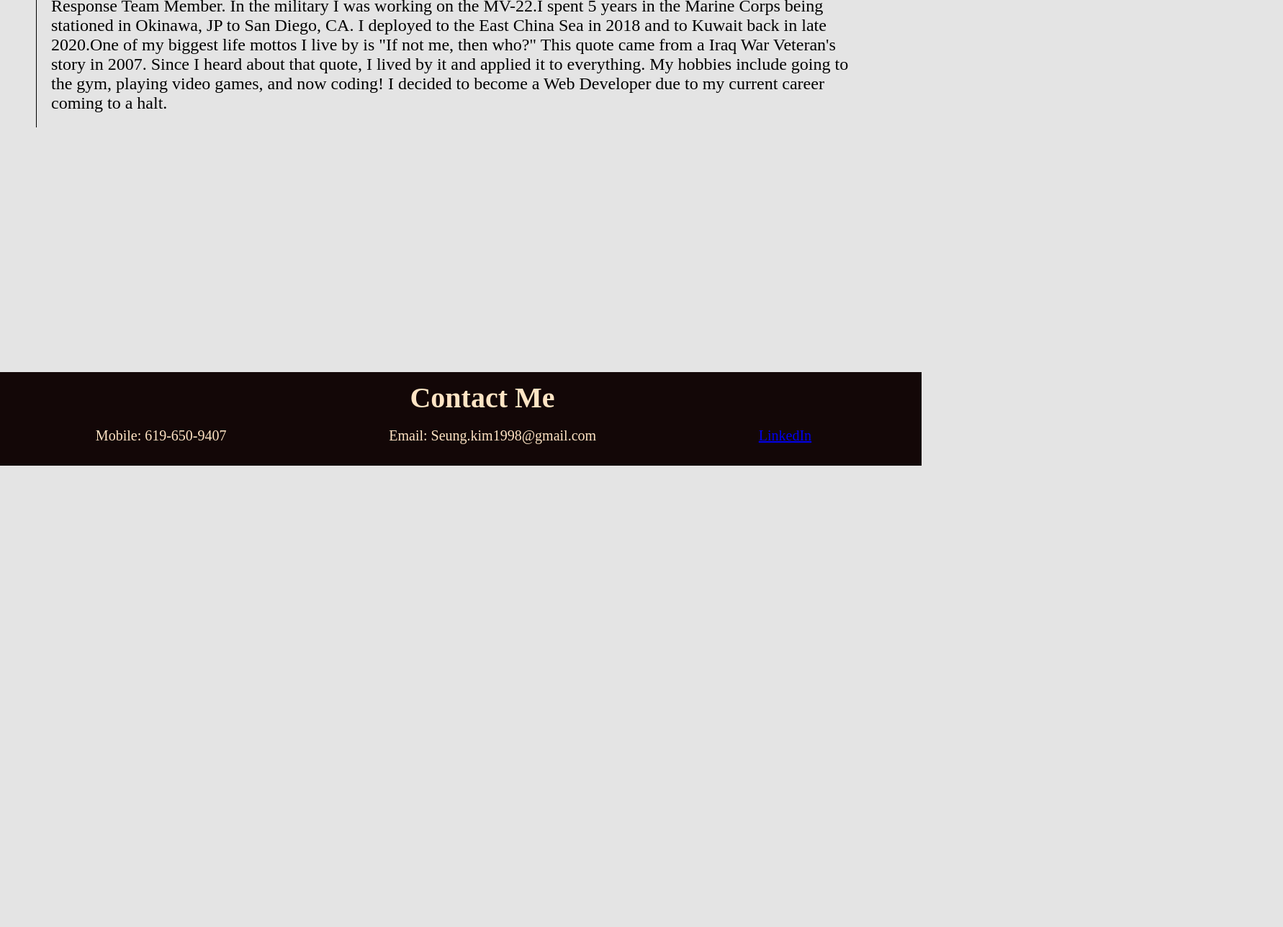
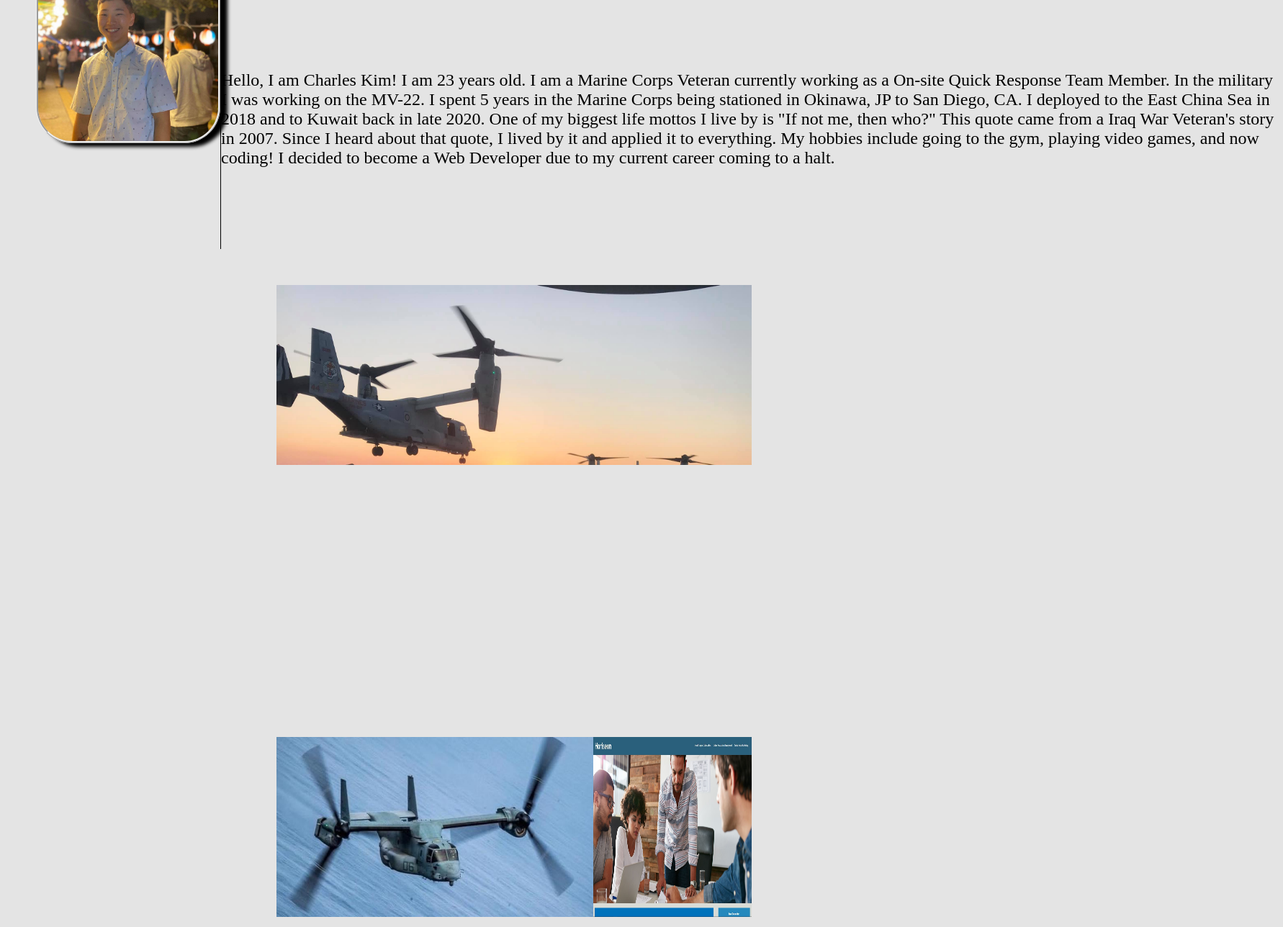
Before and after one commit to kims1998/Learn-About-Me, a plain HTML site: page index.html in a window 1280 px wide. Shown: the part 299-1587 px from the top of the page at 72% size, 1782 px wide, since content can reach past the window. Before the commit the page ends 946 px from the top, so only its background shows below. Drawn offline with Linux system fonts and the light colour scheme; files whose address does not match are found by name.

Commit message:
made final changes to files and lines

```diff
--- a/index.html
+++ b/index.html
@@ -28,18 +28,35 @@
 
     <main class="content">
         <section id="About-Me" class="About-Me">
-            <img src="file:///C:/Users/hocol/OneDrive/Desktop/CODING/Homework/AboutMe/Learn-About-Me/Assets/Img/Self%20Portrait.jpg" alt="Picture of Me">
+            <img class="Me" src="file:///C:/Users/hocol/OneDrive/Desktop/CODING/Homework/AboutMe/Learn-About-Me/Img/Self%20Portrait.jpg" alt="Picture of Me">
                 <aside class="Right">
                     <h2>About Me</h2>
                     <p>
                         Hello, I am Charles Kim! I am 23 years old. I am a Marine Corps Veteran currently working as a On-site Quick Response Team Member. In the military I was working
-                        on the MV-22.I spent 5 years in the Marine Corps being stationed in Okinawa, JP to San Diego, CA. I deployed to the East China Sea in 2018 and to Kuwait back
-                        in late 2020.One of my biggest life mottos I live by is "If not me, then who?" This quote came from a Iraq War Veteran's story in 2007. Since I heard about
+                        on the MV-22. I spent 5 years in the Marine Corps being stationed in Okinawa, JP to San Diego, CA. I deployed to the East China Sea in 2018 and to Kuwait back
+                        in late 2020. One of my biggest life mottos I live by is "If not me, then who?" This quote came from a Iraq War Veteran's story in 2007. Since I heard about
                         that quote, I lived by it and applied it to everything. My hobbies include going to the gym, playing video games, and now coding! I decided to become a Web
                         Developer due to my current career coming to a halt.
                      </p>
                 </aside>
         </section>
+
+    <section class="work" id="Work">
+        <div class="Photos">
+            <div class="Top">
+                <Image src="file:///C:/Users/hocol/OneDrive/Desktop/CODING/Homework/AboutMe/Learn-About-Me/Img/VMM-262.jpg" alt="MV-22 Unit VMM-262"></a>
+            </div>
+                <div class="Bot-Left">
+                    <image src="file:///C:/Users/hocol/OneDrive/Desktop/CODING/Homework/AboutMe/Learn-About-Me/Img/Image%20Left.JPG" alt="Left half 22">
+                </div>
+                <div class="Bot-Mid">
+                    <image src="file:///C:/Users/hocol/OneDrive/Desktop/CODING/Homework/AboutMe/Learn-About-Me/Img/Image%20Right.JPG" alt="Right half 22">
+                </div>
+            <div class="Bot-Right">
+                <image src="file:///C:/Users/hocol/OneDrive/Desktop/CODING/Homework/AboutMe/Learn-About-Me/Img/Horiseon.JPG" alt="Horiseon Web page">
+            </div>
+        </div>
+    </section>
     </main>
 
 
--- a/style.css
+++ b/style.css
@@ -7,20 +7,21 @@
 /*THIS IS FOR THE WHOLE BODY*/
   body {
     background-color: #e4e4e4fa;
-    max-height:100%;
+    display:grid;
+    grid-template-columns: 30% 70%;
+    grid-template-rows: 1fr 10fr 1fr;
+    grid-gap: 1em;
   }
 
 /*THIS IS THE HEADER PORTION*/
   header {
-    display:flex;
-    flex-flow: row wrap;
-    justify-content: space-between;
+    grid-column: 1 / 3;
+    grid-row: 1 / 2;
     padding: 20px;
     background-color: #130707;
   }
 
         header h1 {
-          display: inline-block;
           font-size: 48px;
           color: white;
         }
@@ -38,7 +39,6 @@
         }
 
   header nav ul li {
-    display: inline-block;
     margin-left: 25px;
   }
 
@@ -47,15 +47,18 @@
     color: blue;
   }
 
+.content {
+  display:grid;
+  grid-template-columns: 30% 70%;
+  grid-template-rows: 2fr 5fr;
+}
+
+
   /*THIS IS THE RIGHT SIDE PORTION*/
   .Right{
-    display: flex;
-    flex-wrap: wrap;
-    padding: 20px;
-    float: right;
+    display:grid;
+    grid-area: 1 / 2;
     width: 1475px;
-    position: relative;
-    top: 60px;
     border-left: 1px;
     border-color: black;
     border-left-style: solid;
@@ -69,8 +72,7 @@
 
   /*THIS IS THE PICTURE AND THE "ABOUT ME" */
   .About-Me {
-    display:flex;
-    justify-content: flex-end;
+    display:grid;
     padding: 50px;
     color: black;
     font-size: 24px;
@@ -80,18 +82,61 @@
       font-size: 36px;
   }
 
-  img {
+  .Me {
     width: 250px;
+    height: 250px;
     border-radius: 50px;
     border-style: ridge;
     box-shadow: 10px 5px 5px rgb(0, 0, 0);
-    position: absolute;
-    left: 30px;
-    bottom: 519px;
   }
+
+  /*THIS IS THE WORK PORTION*/
+  .Photos {
+    display: flex;
+    flex-flow: row wrap;
+
+  }
+
+  .Top img {
+    width:660px;
+    height: 250px;
+  }
+
+  .Bot-Left img,
+  .Bot-Mid img {
+    width: 220px;
+    height:250px;
+  }
+
+  .Bot-Left img{
+
+  }
+
+  .Bot-Right img {
+    width: 220px;
+    height: 250px;
+  }
+
+.work {
+  display: grid;
+  grid-area: 2 / 3;
+}
+
+
+
+
+
+
+
+
+
+
+
 
 /*THIS IS THE WHOLE FOOTER PORTION */
   footer {
+    grid-column: 1 / 3;
+    grid-row: 3 / 4;
     padding: 30px;
     text-align: center;
     position: relative;
```
Also changed, not shown: Img/Horiseon.JPG (added), Img/Image Left.JPG (added), Img/Image Right.JPG (added), Img/MV-22.jpg (deleted), Img/hokusai.jpg (deleted).
